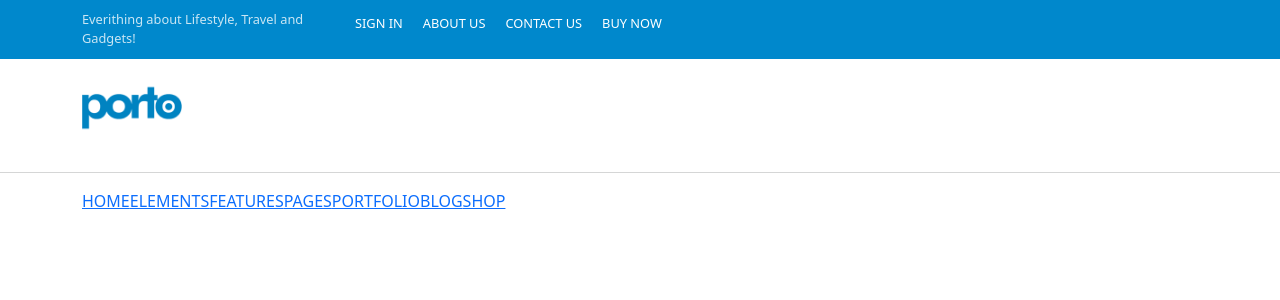
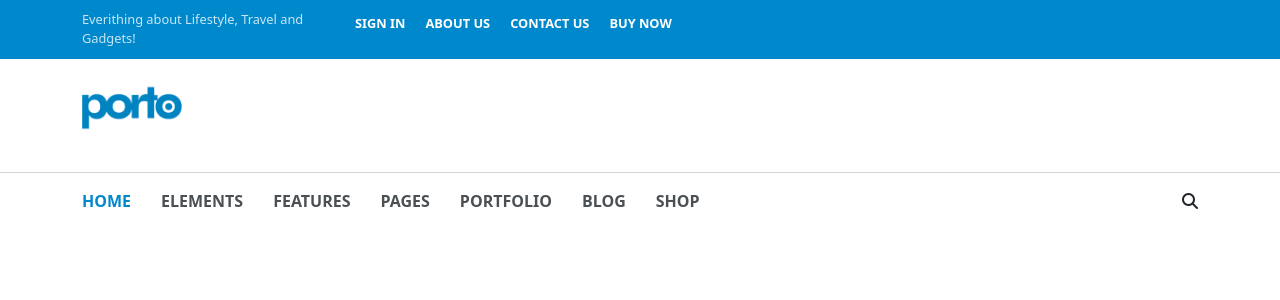
Before and after one commit to gianmaria-fadda/proj-html-vuejs, a Vue app: page / in a window 1280 px wide. Shown: the top 300 px of the page. Built offline with nearby package versions, Linux system fonts and the light colour scheme.

Commit message:
Completato Header V.1

```diff
--- a/src/assets/scss/partials/mixins.scss
+++ b/src/assets/scss/partials/mixins.scss
@@ -1,7 +1,7 @@
 @use 'variables' as *;
 
-@mixin default-color {
-    color: $mainColor;
+@mixin text-decoration-none-rule {
+    text-decoration: none;
 }
 
 @mixin font-size-rule {
--- a/src/assets/scss/partials/variables.scss
+++ b/src/assets/scss/partials/variables.scss
@@ -1,2 +1,3 @@
 $mainColor: lightcoral;
 $mainBgColor: aquamarine;
+$blueColor: #0088CC;
--- a/src/components/AppHeader.vue
+++ b/src/components/AppHeader.vue
@@ -35,8 +35,8 @@ export default {
 
     <div class="container">
       <div class="row">
-        <div class="col">
-          <a href="#">HOME</a>
+        <div class="col pb-3">
+          <a class="ps-0" href="#">HOME</a>
           <a href="#">ELEMENTS</a>
           <a href="#">FEATURES</a>
           <a href="#">PAGES</a>
@@ -44,8 +44,8 @@ export default {
           <a href="#">BLOG</a>
           <a href="#">SHOP</a>
         </div>
-        <div class="col">
-
+        <div class="col text-end">
+          <i class="fa-solid fa-magnifying-glass"></i>
         </div>
       </div>
     </div>
@@ -59,7 +59,7 @@ header {
 
   .bg {
 
-    background-color: #0088CC;
+    background-color: $blueColor;
     .container {
 
       .row {
@@ -78,7 +78,7 @@ header {
           a {
 
             color: white;
-            text-decoration: none;
+            @include text-decoration-none-rule;
             @include font-size-rule;
             padding: 0 10px;
           }
@@ -95,5 +95,27 @@ header {
       max-width: 100px;
     }
   }
+
+  .container {
+
+
+    a {
+
+      @include text-decoration-none-rule;
+      padding: 0 15px;
+      color: #4A5054;
+      font-weight: bold;
+
+      &:first-child {
+
+        color: $blueColor;
+      }
+    }
+
+    i {
+
+      cursor: pointer;
+    }
+  }
 }
 </style>
```
